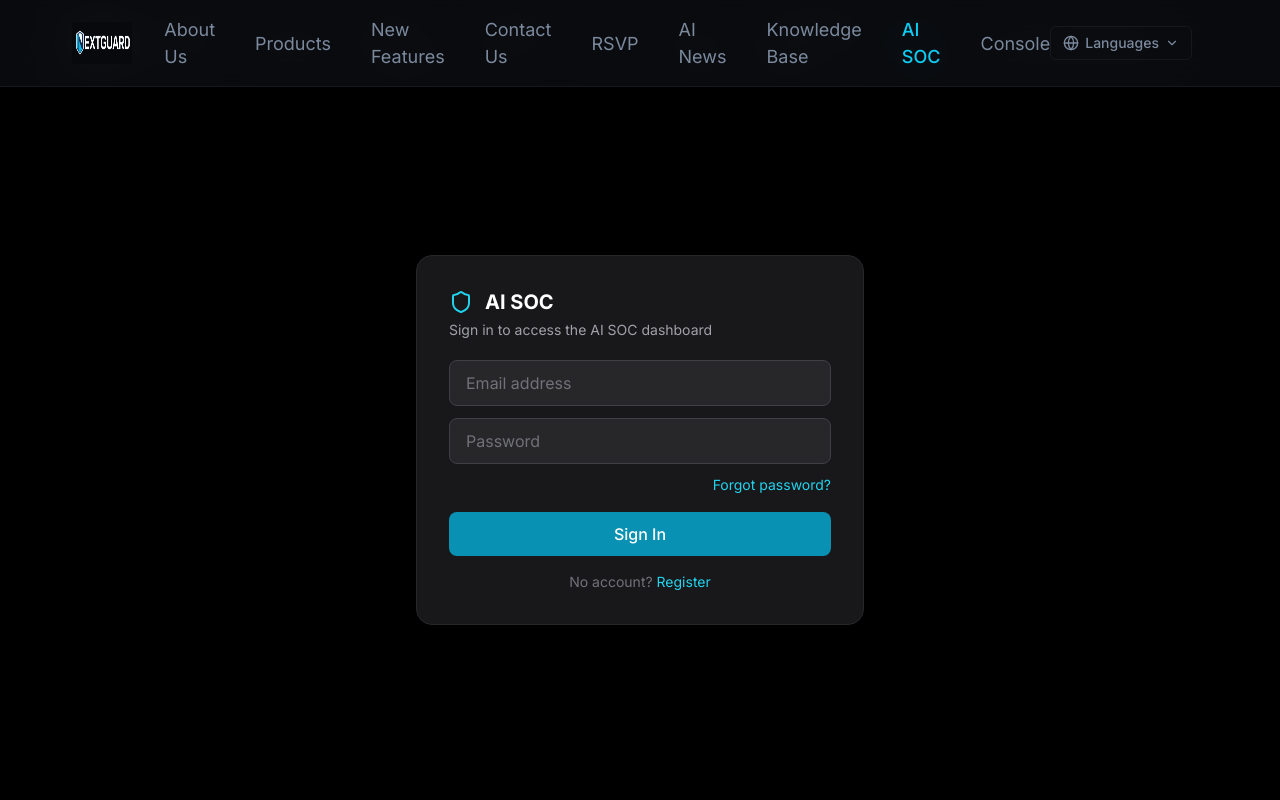
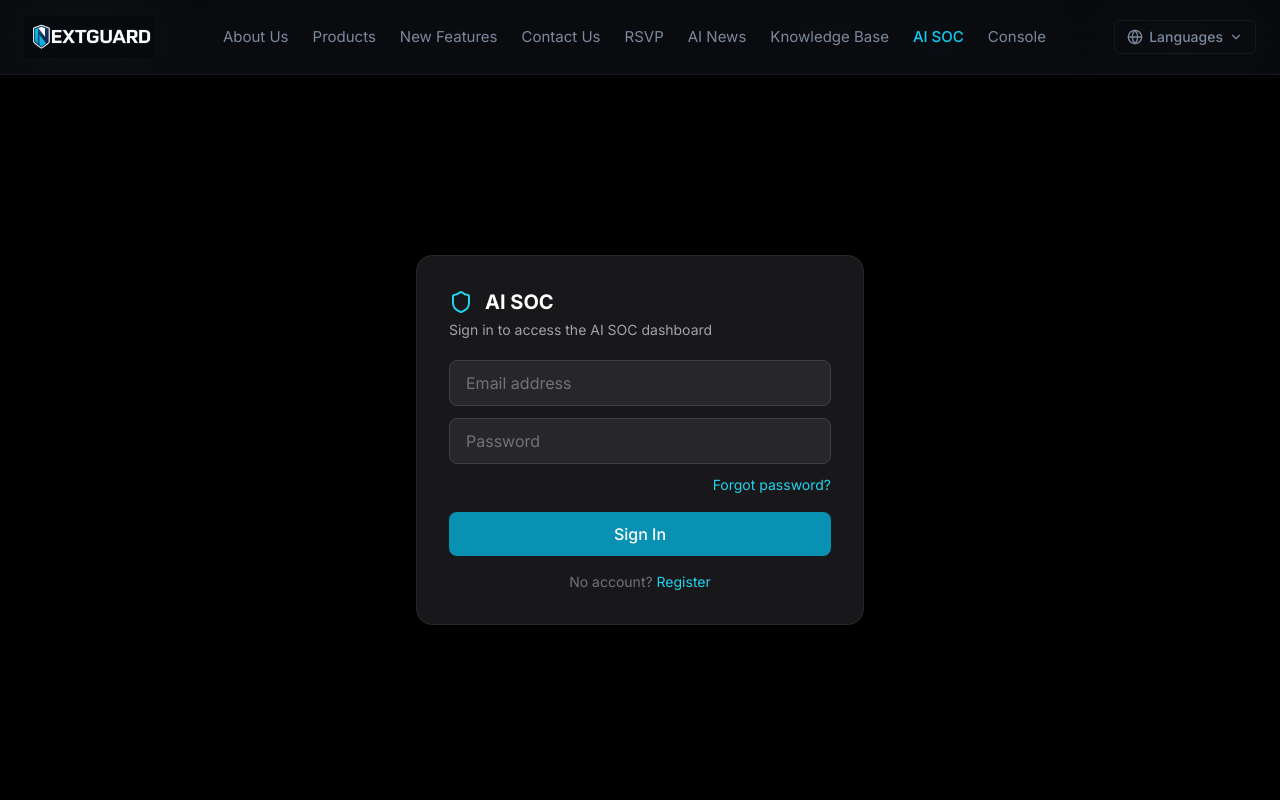
Before and after one commit to NextGuard-hk/nextguard-website, a Next.js app: page /soc-review in a window 1280 px wide. Shown: the top 800 px of the page. Built offline with nearby package versions, Linux system fonts and the light colour scheme.

Commit message:
Fix header responsive: lg breakpoint, smaller nav text, tighter gaps

```diff
--- a/components/header.tsx
+++ b/components/header.tsx
@@ -6,12 +6,14 @@ import { usePathname } from "next/navigation"
 import { useLanguage } from "@/lib/language-context"
 import { Menu, X, Globe, ChevronDown } from "lucide-react"
 import type { Locale } from "@/lib/i18n"
+
 export function Header() {
   const { locale, setLocale, t } = useLanguage()
   const pathname = usePathname()
   const [mobileOpen, setMobileOpen] = useState(false)
   const [langOpen, setLangOpen] = useState(false)
   const langRef = useRef<HTMLDivElement>(null)
+
   useEffect(() => {
     function handleClickOutside(e: MouseEvent) {
       if (langRef.current && !langRef.current.contains(e.target as Node)) {
@@ -21,45 +23,48 @@ export function Header() {
     document.addEventListener("mousedown", handleClickOutside)
     return () => document.removeEventListener("mousedown", handleClickOutside)
   }, [])
+
   const links = [
     { href: "/company", label: t.nav.aboutUs },
     { href: "/products", label: t.nav.products },
     { href: "/solutions", label: t.nav.solutions },
     { href: "/contact", label: t.nav.contact },
     { href: "/partner-day-2026-registration", label: "RSVP" },
-        { href: "/news/ai-feed", label: t.nav.aiFeed || "AI News" },
+    { href: "/news/ai-feed", label: t.nav.aiFeed || "AI News" },
     { href: "https://kb.next-guard.com", label: t.nav.kb },
-        { href: "/soc-review", label: "AI SOC" },
-
+    { href: "/soc-review", label: "AI SOC" },
     { href: "/console", label: "Console" },
   ]
+
   const languages: { code: Locale; label: string }[] = [
     { code: "en", label: "English" },
     { code: "zh-CN", label: "简体中文" },
     { code: "zh-TW", label: "繁體中文" },
   ]
   const currentLang = languages.find((l) => l.code === locale)
+
   return (
     <header className="fixed top-0 left-0 right-0 z-50 border-b border-border/50 bg-background/80 backdrop-blur-xl">
-      <div className="mx-auto flex max-w-6xl items-center justify-between pl-2 pr-6 py-4">
-        <Link href="/" className="flex items-center gap-2 mr-8 mix-blend-screen" onClick={() => setMobileOpen(false)}>
+      <div className="mx-auto flex max-w-7xl items-center justify-between px-4 py-3 lg:px-6 lg:py-4">
+        <Link href="/" className="flex items-center gap-2 shrink-0 mix-blend-screen" onClick={() => setMobileOpen(false)}>
           <Image
             src="/images/nextguard-logo.png"
             alt="Nextguard Technology Limited"
             width={234}
             height={52}
-            className="h-[42px] w-auto"
+            className="h-8 lg:h-[42px] w-auto"
             priority
           />
         </Link>
+
         {/* Desktop Navigation */}
-        <nav className="hidden items-center gap-10 md:flex">
+        <nav className="hidden items-center gap-4 xl:gap-6 lg:flex">
           {links.map((link) => (
             <Link
               key={link.href}
               href={link.href}
               {...(link.href.startsWith("http") ? { target: "_blank", rel: "noopener noreferrer" } : {})}
-              className={`text-[18px] transition-colors duration-200 ${
+              className={`text-sm xl:text-[15px] whitespace-nowrap transition-colors duration-200 ${
                 pathname === link.href
                   ? "text-primary font-medium"
                   : "text-muted-foreground hover:text-foreground"
@@ -69,9 +74,10 @@ export function Header() {
             </Link>
           ))}
         </nav>
+
         <div className="flex items-center gap-3">
           {/* Language Dropdown */}
-          <div ref={langRef} className="relative hidden md:block">
+          <div ref={langRef} className="relative hidden lg:block">
             <button
               onClick={() => setLangOpen(!langOpen)}
               className="flex items-center gap-1.5 px-3 py-1.5 text-sm font-medium text-muted-foreground border border-border/50 rounded-md hover:text-foreground hover:border-primary/50 transition-colors duration-200"
@@ -99,26 +105,28 @@ export function Header() {
               </div>
             )}
           </div>
+
           {/* Mobile Menu Toggle */}
           <button
             onClick={() => setMobileOpen(!mobileOpen)}
-            className="text-muted-foreground transition-colors hover:text-foreground md:hidden"
+            className="text-muted-foreground transition-colors hover:text-foreground lg:hidden"
             aria-label="Toggle menu"
           >
             {mobileOpen ? <X className="h-6 w-6" /> : <Menu className="h-6 w-6" />}
           </button>
         </div>
       </div>
+
       {/* Mobile Navigation */}
       {mobileOpen && (
-        <div className="border-t border-border/50 bg-background/95 px-6 py-4 md:hidden">
+        <div className="border-t border-border/50 bg-background/95 px-6 py-4 lg:hidden max-h-[80vh] overflow-y-auto">
           {links.map((link) => (
             <Link
               key={link.href}
               href={link.href}
               {...(link.href.startsWith("http") ? { target: "_blank", rel: "noopener noreferrer" } : {})}
               onClick={() => setMobileOpen(false)}
-              className={`block py-3 text-[18px] transition-colors duration-200 ${
+              className={`block py-3 text-base transition-colors duration-200 ${
                 pathname === link.href
                   ? "text-primary font-medium"
                   : "text-muted-foreground hover:text-foreground"
```
